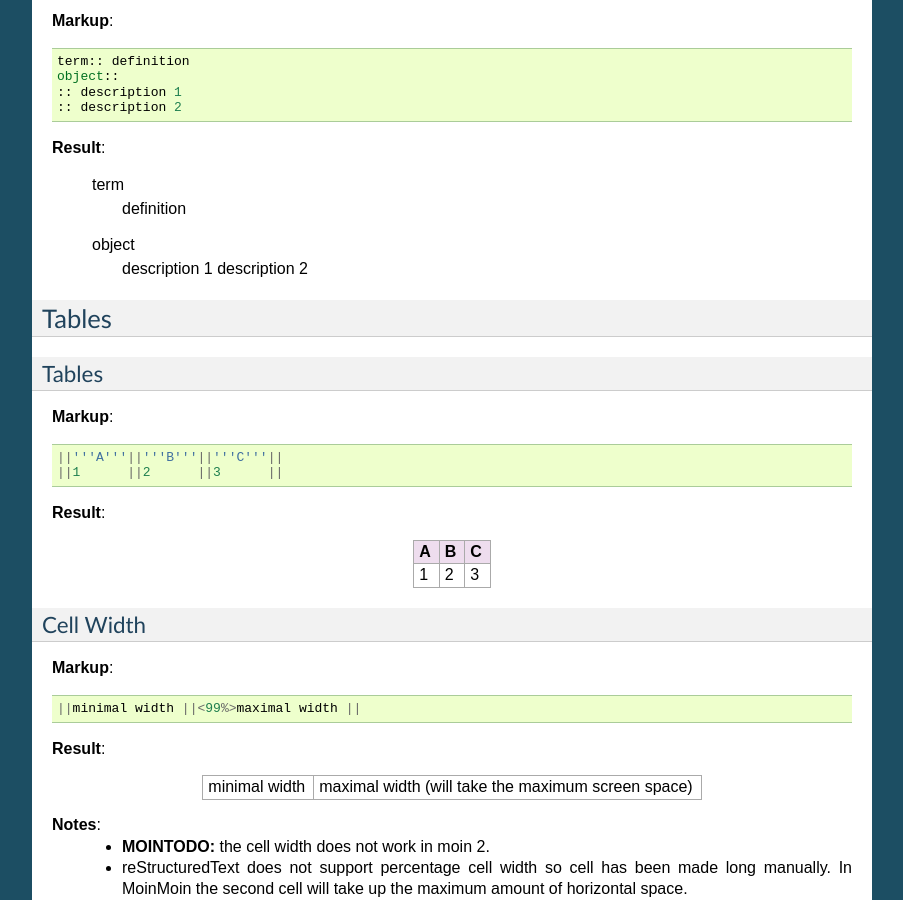
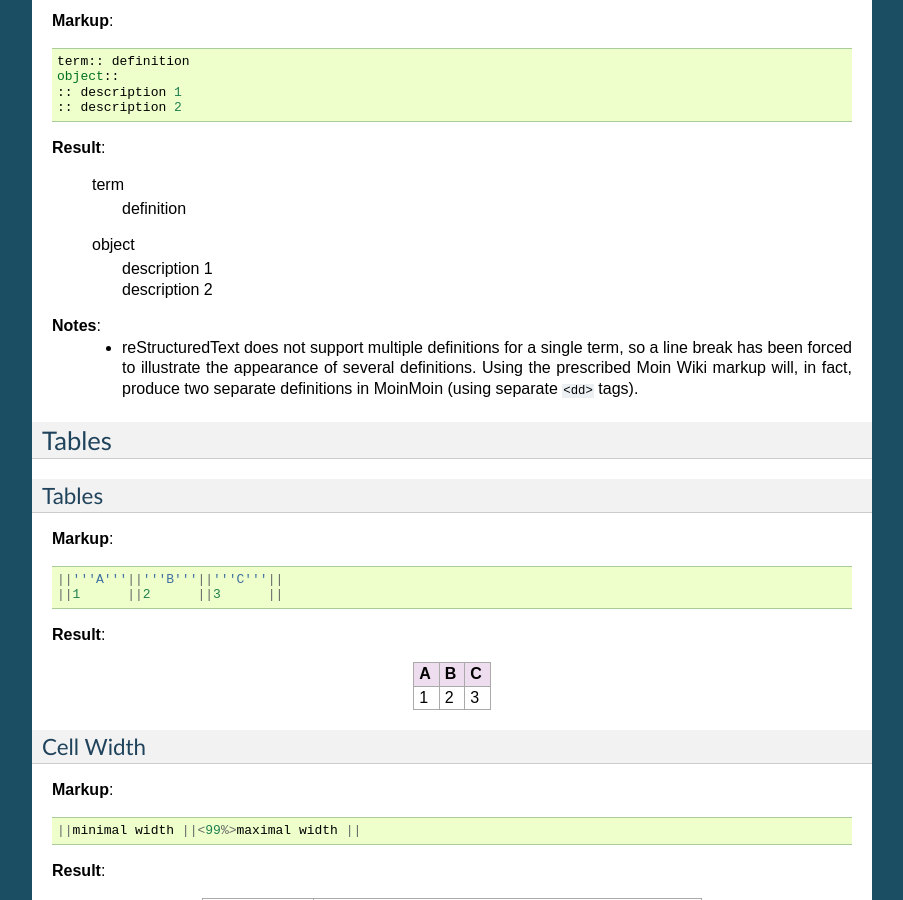
Before and after one commit to mirror/moin-2.0, a Sphinx documentation site: the page built from docs/user/moinwiki.rst, in a window 1280 px wide and 900 px high, scrolled down 4662 px. Shown: the whole window, without its empty margins (198-1101 px from the left). Built offline with Sphinx 7.4.7, drawn with Linux system fonts in a browser that asks for light colours; pages that are not in the unit, such as notebooks, are missing from menus.

Commit message:
Fix definition list example

```diff
--- a/docs/user/moinwiki.rst
+++ b/docs/user/moinwiki.rst
@@ -298,8 +298,12 @@ Definition Lists
  term
   definition
  object
-  description 1
-  description 2
+  | description 1
+  | description 2
+
+**Notes**:
+ - reStructuredText does not support multiple definitions for a single term, so a line break has been forced to illustrate the appearance of several definitions.
+   Using the prescribed Moin Wiki markup will, in fact, produce two separate definitions in MoinMoin (using separate ``<dd>`` tags).
 
 Tables
 ======
```
